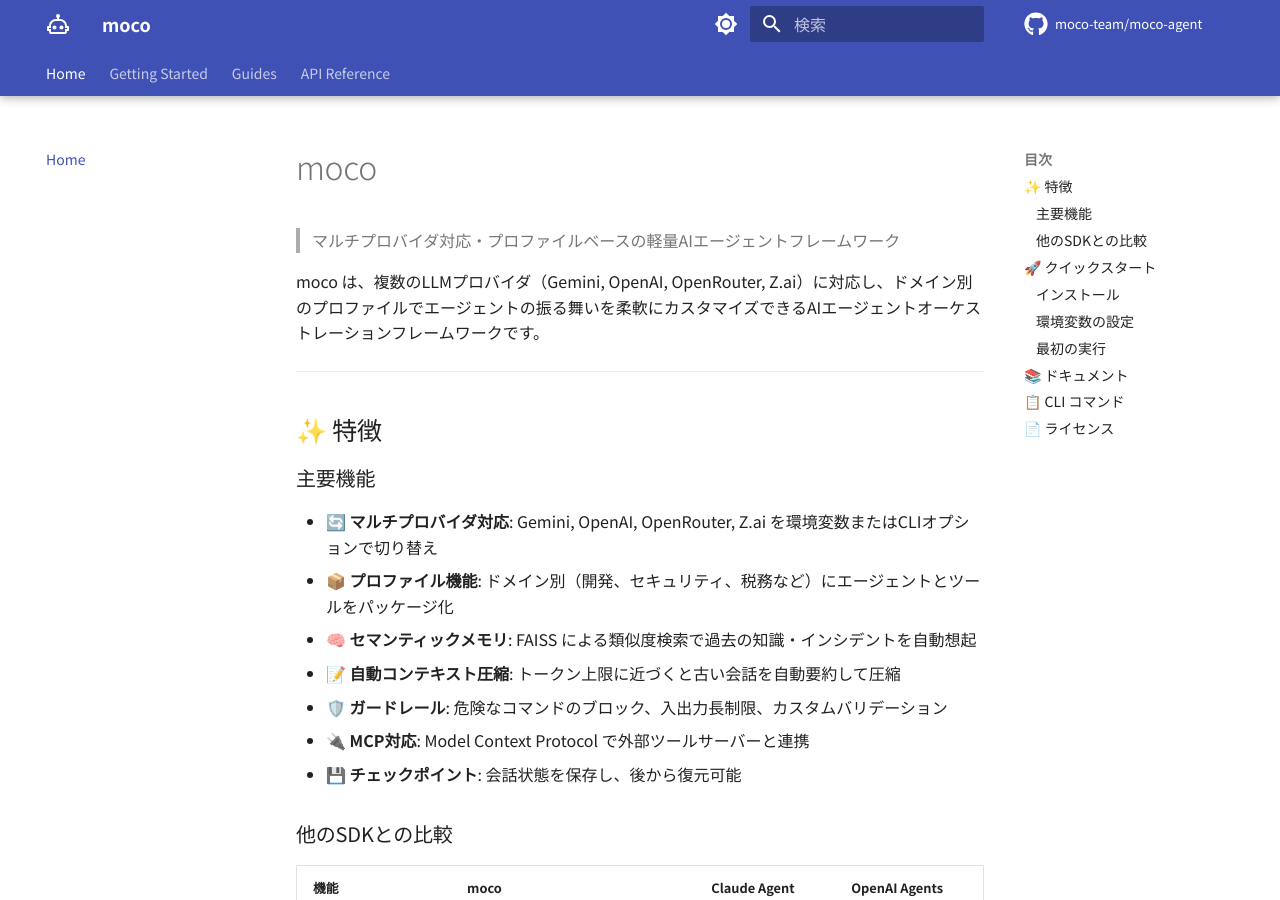
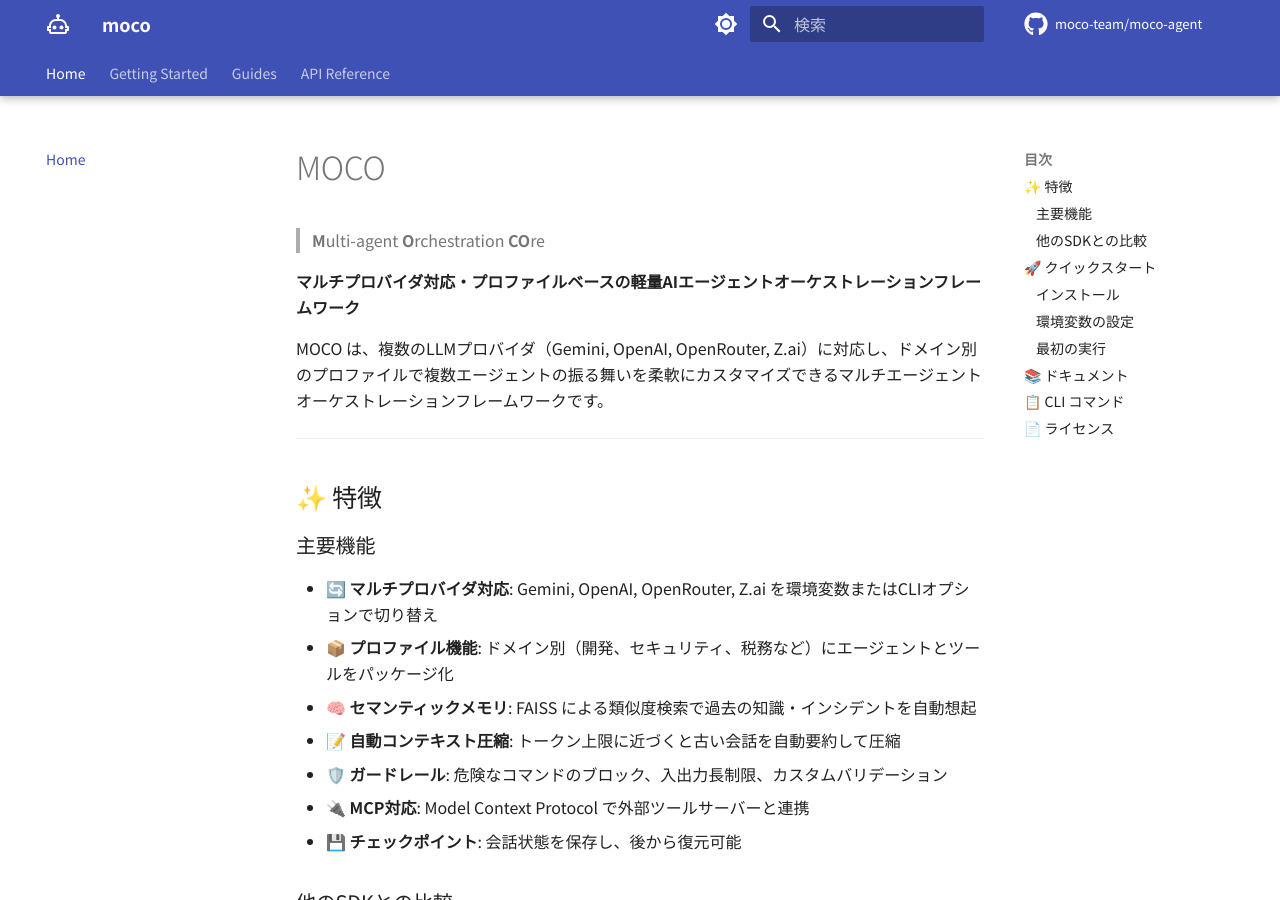
Before and after one commit to moco-ai/moco, an MkDocs documentation site: the page built from docs/index.md, in a window 1280 px wide and 900 px high. Built offline with MkDocs 1.6.1 and Material for MkDocs 9.7.7, drawn with Linux system fonts in a browser that asks for light colours; comment, search, counter and statistics services are not loaded.

Commit message:
branding: MOCO = Multi-agent Orchestration COre
- README.md にバックロニムを追加
- docs/index.md を更新
- Z.ai プロバイダを説明に追加

```diff
--- a/docs/index.md
+++ b/docs/index.md
@@ -1,8 +1,10 @@
-# moco
+# MOCO
 
-> マルチプロバイダ対応・プロファイルベースの軽量AIエージェントフレームワーク
+> **M**ulti-agent **O**rchestration **CO**re
 
-moco は、複数のLLMプロバイダ（Gemini, OpenAI, OpenRouter, Z.ai）に対応し、ドメイン別のプロファイルでエージェントの振る舞いを柔軟にカスタマイズできるAIエージェントオーケストレーションフレームワークです。
+**マルチプロバイダ対応・プロファイルベースの軽量AIエージェントオーケストレーションフレームワーク**
+
+MOCO は、複数のLLMプロバイダ（Gemini, OpenAI, OpenRouter, Z.ai）に対応し、ドメイン別のプロファイルで複数エージェントの振る舞いを柔軟にカスタマイズできるマルチエージェントオーケストレーションフレームワークです。
 
 ---
 
```
Also changed, not shown: README.md (+5 -3 lines).
